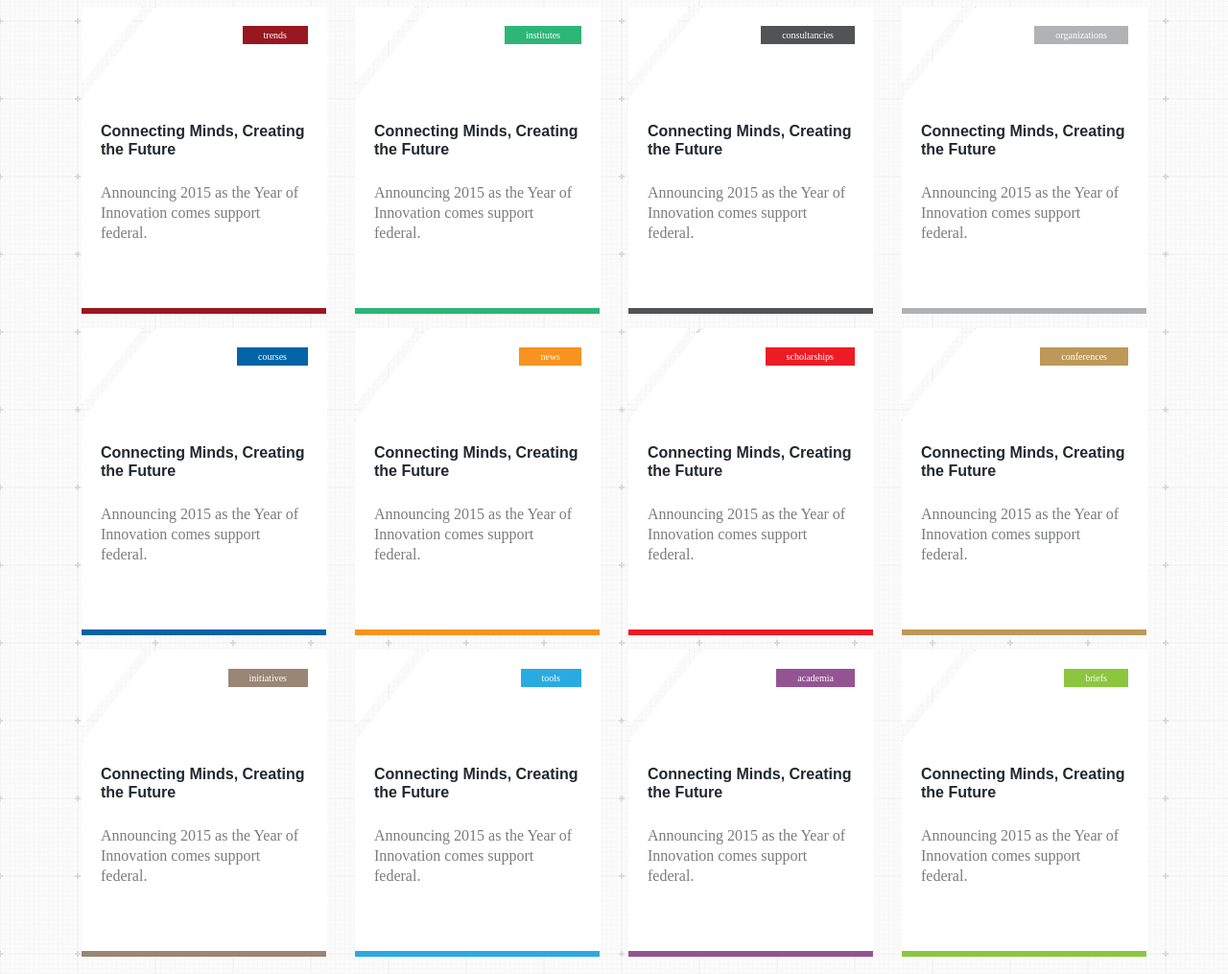
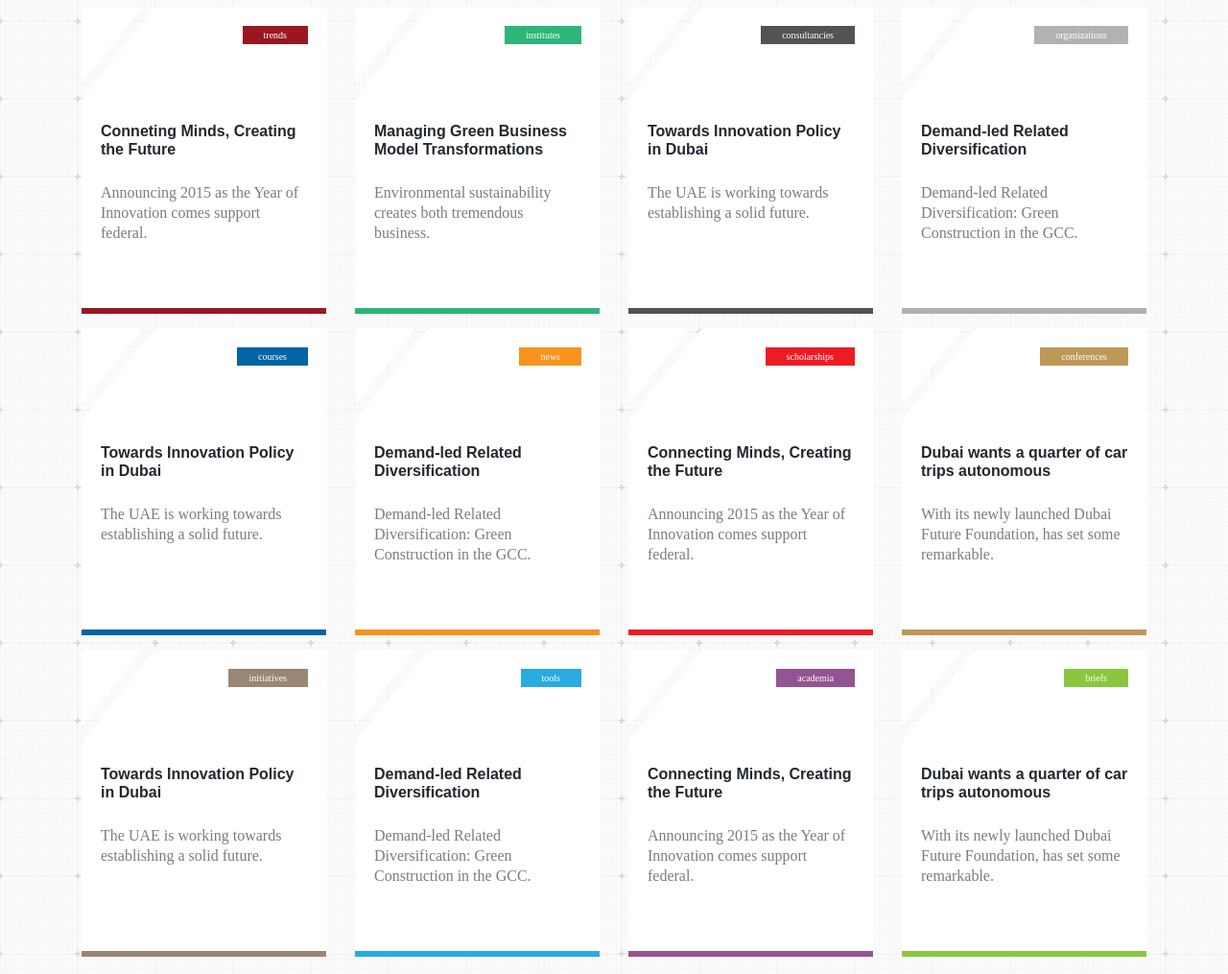
Before and after one commit to prika/UAE-Future, a plain HTML site: page index.html in a window 1280 px wide. Shown: the part 940-1955 px from the top of the page at 96% size. Drawn offline with nearby package versions, Linux system fonts and the light colour scheme; a script that the page names is missing.

Commit message:
Text changed

```diff
--- a/templates/view_highlightSection.html
+++ b/templates/view_highlightSection.html
@@ -16,7 +16,7 @@
                 <div class="elementContent" style="background: url(images/card-institute.jpg) no-repeat">
                     <div class="flag">trends</div>
                     <a href="#" class="text">
-                        <h3>Connecting Minds, Creating the Future</h3>
+                        <h3>Conneting Minds, Creating the Future</h3>
                         <p>Announcing 2015 as the Year of Innovation comes support federal.</p>
                     </a>
                 </div>
@@ -36,8 +36,8 @@
                 <div class="elementContent" style="background: url(images/card-institute.jpg) no-repeat">
                     <div class="flag">institutes</div>
                     <a href="#" class="text">
-                        <h3>Connecting Minds, Creating the Future</h3>
-                        <p>Announcing 2015 as the Year of Innovation comes support federal.</p>
+                        <h3>Managing Green Business Model Transformations</h3>
+                        <p>Environmental sustainability creates both tremendous business.</p>
                     </a>
                 </div>
                 <a href="#" class="downloadPDF">
@@ -56,8 +56,8 @@
                 <div class="elementContent" style="background: url(images/card-institute.jpg) no-repeat">
                     <div class="flag">consultancies</div>
                     <a href="#" class="text">
-                        <h3>Connecting Minds, Creating the Future</h3>
-                        <p>Announcing 2015 as the Year of Innovation comes support federal.</p>
+                        <h3>Towards Innovation Policy in Dubai</h3>
+                        <p>The UAE is working towards establishing a solid future.</p>
                     </a>
                 </div>
                 <a href="#" class="downloadPDF">
@@ -67,7 +67,7 @@
         </div>
         <!-- Element to repeat -->
 
-          <!-- Element to repeat -->
+        <!-- Element to repeat -->
         <div class="col-xs-12 col-sm-6 col-md-3">
             <div class="listElement organizations" href="javascript:void(0)">
                 <div class="elementTitle">
@@ -76,8 +76,8 @@
                 <div class="elementContent" style="background: url(images/card-institute.jpg) no-repeat">
                     <div class="flag">organizations</div>
                     <a href="#" class="text">
-                        <h3>Connecting Minds, Creating the Future</h3>
-                        <p>Announcing 2015 as the Year of Innovation comes support federal.</p>
+                        <h3>Demand-led Related Diversification</h3>
+                        <p>Demand-led Related Diversification: Green Construction in the GCC.</p>
                     </a>
                 </div>
                 <a href="#" class="downloadPDF">
@@ -87,10 +87,7 @@
         </div>
         <!-- Element to repeat -->
 
-
          <!-- Element to repeat -->
-        <!-- 1 - insert category in class .listElement and inside content of element .flag -->
-        <!-- 2 - insert background-image on elementContent -->
         <div class="col-xs-12 col-sm-6 col-md-3">
             <div class="listElement courses" href="javascript:void(0)">
                 <div class="elementTitle">
@@ -99,8 +96,8 @@
                 <div class="elementContent" style="background: url(images/card-institute.jpg) no-repeat">
                     <div class="flag">courses</div>
                     <a href="#" class="text">
-                        <h3>Connecting Minds, Creating the Future</h3>
-                        <p>Announcing 2015 as the Year of Innovation comes support federal.</p>
+                        <h3>Towards Innovation Policy in Dubai</h3>
+                        <p>The UAE is working towards establishing a solid future.</p>
                     </a>
                 </div>
                 <a href="#" class="downloadPDF">
@@ -119,8 +116,8 @@
                 <div class="elementContent" style="background: url(images/card-institute.jpg) no-repeat">
                     <div class="flag">news</div>
                     <a href="#" class="text">
-                        <h3>Connecting Minds, Creating the Future</h3>
-                        <p>Announcing 2015 as the Year of Innovation comes support federal.</p>
+                        <h3>Demand-led Related Diversification</h3>
+                        <p>Demand-led Related Diversification: Green Construction in the GCC.</p>
                     </a>
                 </div>
                 <a href="#" class="downloadPDF">
@@ -129,7 +126,6 @@
              </div>
         </div>
         <!-- Element to repeat -->
-
 
         <!-- Element to repeat -->
         <div class="col-xs-12 col-sm-6 col-md-3">
@@ -160,8 +156,8 @@
                 <div class="elementContent" style="background: url(images/card-institute.jpg) no-repeat">
                     <div class="flag">conferences</div>
                     <a href="#" class="text">
-                        <h3>Connecting Minds, Creating the Future</h3>
-                        <p>Announcing 2015 as the Year of Innovation comes support federal.</p>
+                        <h3>Dubai wants a quarter of car trips autonomous </h3>
+                        <p>With its newly launched Dubai Future Foundation, has set some remarkable.</p>
                     </a>
                 </div>
                 <a href="#" class="downloadPDF">
@@ -170,7 +166,6 @@
              </div>
         </div>
         <!-- Element to repeat -->
-
 
         <!-- Element to repeat -->
         <div class="col-xs-12 col-sm-6 col-md-3">
@@ -181,8 +176,8 @@
                 <div class="elementContent" style="background: url(images/card-institute.jpg) no-repeat">
                     <div class="flag">initiatives</div>
                     <a href="#" class="text">
-                        <h3>Connecting Minds, Creating the Future</h3>
-                        <p>Announcing 2015 as the Year of Innovation comes support federal.</p>
+                        <h3>Towards Innovation Policy in Dubai</h3>
+                        <p>The UAE is working towards establishing a solid future.</p>
                     </a>
                 </div>
                 <a href="#" class="downloadPDF">
@@ -191,7 +186,6 @@
              </div>
         </div>
         <!-- Element to repeat -->
-
 
         <!-- Element to repeat -->
         <div class="col-xs-12 col-sm-6 col-md-3">
@@ -202,8 +196,8 @@
                 <div class="elementContent" style="background: url(images/card-institute.jpg) no-repeat">
                     <div class="flag">tools</div>
                     <a href="#" class="text">
-                        <h3>Connecting Minds, Creating the Future</h3>
-                        <p>Announcing 2015 as the Year of Innovation comes support federal.</p>
+                        <h3>Demand-led Related Diversification</h3>
+                        <p>Demand-led Related Diversification: Green Construction in the GCC.</p>
                     </a>
                 </div>
                 <a href="#" class="downloadPDF">
@@ -212,7 +206,6 @@
              </div>
         </div>
         <!-- Element to repeat -->
-
 
         <!-- Element to repeat -->
         <div class="col-xs-12 col-sm-6 col-md-3">
@@ -234,7 +227,6 @@
         </div>
         <!-- Element to repeat -->
 
-
         <!-- Element to repeat -->
         <div class="col-xs-12 col-sm-6 col-md-3">
             <div class="listElement briefs" href="javascript:void(0)">
@@ -244,8 +236,8 @@
                 <div class="elementContent" style="background: url(images/card-institute.jpg) no-repeat">
                     <div class="flag">briefs</div>
                     <a href="#" class="text">
-                        <h3>Connecting Minds, Creating the Future</h3>
-                        <p>Announcing 2015 as the Year of Innovation comes support federal.</p>
+                        <h3>Dubai wants a quarter of car trips autonomous </h3>
+                        <p>With its newly launched Dubai Future Foundation, has set some remarkable.</p>
                     </a>
                 </div>
                 <a href="#" class="downloadPDF">
```
